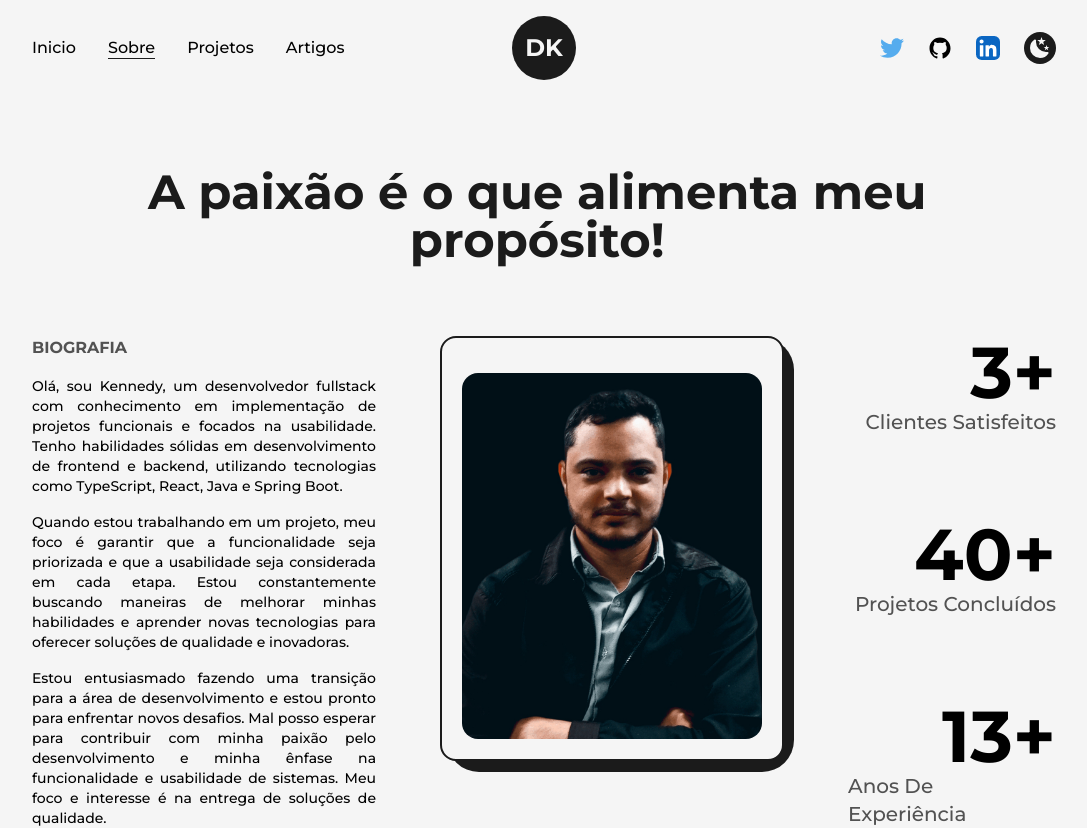
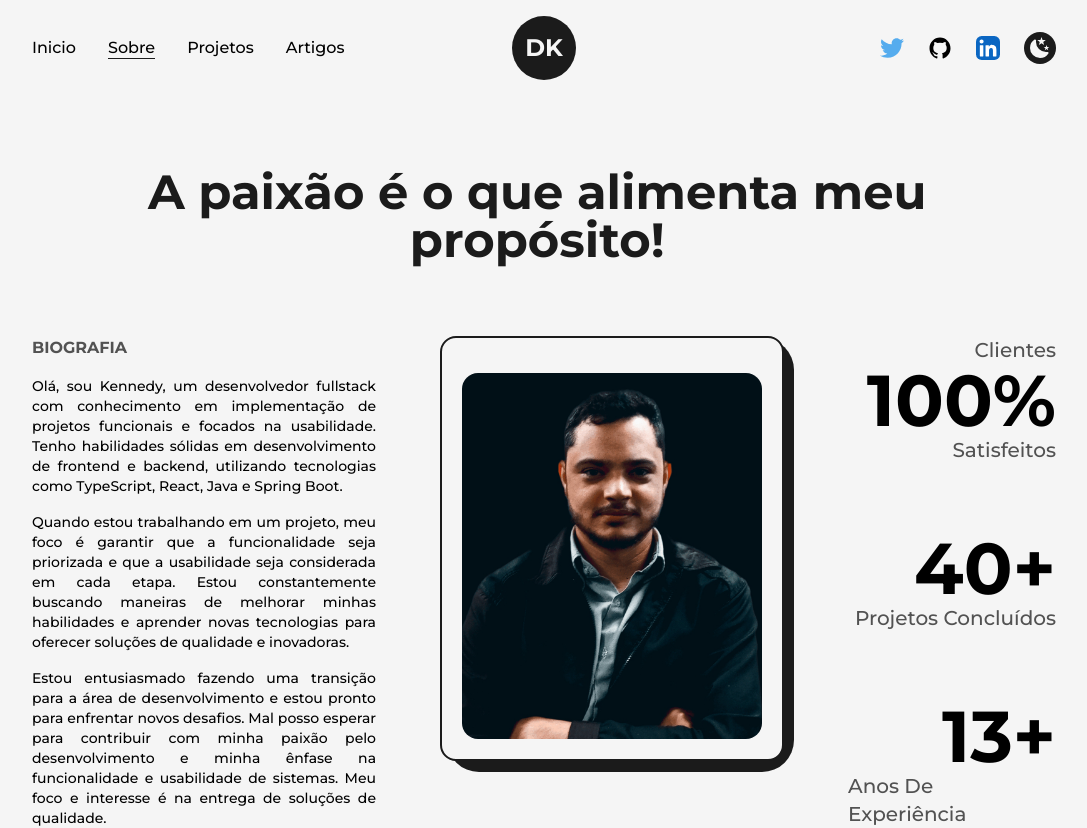
Before and after one commit to KEENNEEDYY/portifolio-CB, a Next.js app: page /about in a window 1280 px wide. Shown: the top 828 px of the page, without its empty margins (96-1183 px from the left). Built offline with nearby package versions, Linux system fonts and the light colour scheme.

Commit message:
Template finish

```diff
--- a/src/components/Education.js
+++ b/src/components/Education.js
@@ -71,7 +71,7 @@ const Education = () => {
                         type={"Bacharel em Sistemas De Informação"}
                         time={"08/07/2022"}
                         place={"UNIVERSIDADE ESTÁCIO DE SÁ"}
-                        info={"Estruturas de Dados e Algoritmos, Engenharia de Sistemas de Computação e Inteligência Artificial"}
+                        info={"Estruturas de Dados e Algoritmos, Arquitetura de Sistemas e de Computação e Inteligência Artificial"}
                     />
                 </ul>
                 <ul className="w-full flex flex-col items-start justify-between ml-4" >
--- a/src/components/Experience.js
+++ b/src/components/Experience.js
@@ -84,7 +84,7 @@ const Experience = () => {
                             companyLink={"www.valenet.com.br"}
                             time={"out/2021 - atual"}
                             address={"Itabira - MG"}
-                            work={"Como analista de redes pleno, tenho uma sólida experiência em diversas áreas, incluindo o trabalho com sistemas de monitoramento, como Solar Winds, Zabbix, Grafana e Cacti. Fui responsável por configurar parâmetros essenciais, como SNMP, OID e ICMP, e por desenhar topologias para monitorar ativos de rede. Tenho habilidades sólidas em OSI/TCP IP, o que me permite identificar e solucionar incidentes de rede, aplicando soluções iniciais nas camadas física, de enlace e de rede. Na camada de enlace, possuo experiência em configurar e resolver problemas, incluindo loops de rede, gerenciamento de equipamentos com VLANs e configuração de MPLS. Tenho conhecimento em identificar interfaces, como SFP e QSFP, e em entender diferentes codificações ópticas, como multimode, singlemode, bidirecional e unidirecional. Além disso, sou capaz de analisar o sinal de equipamentos de fibra ou rádio. Tenho vivência em configurar e estruturar sistemas de telefonia fixa comutada, monitorando e analisando troncos de telefonia. Também configurei TDM e bundle para entrega de troncos de telefonia até um gateway. Na camada de rede, tenho experiência em DHCP, roteamento estático, OSPF, MPLS, PPPoE, NAT e firewall no Mikrotik e no Linux, utilizando IPtables. Além disso, possuo conhecimento em PABX Elastic e Isabel, o que adiciona mais habilidades ao meu perfil como analista de redes."}
+                            work={"Como analista de redes pleno, tenho uma sólida experiência em diversas áreas, incluindo o trabalho com sistemas de monitoramento, como Solar Winds, Zabbix, Grafana e Cacti. Fui responsável por configurar parâmetros essenciais, como SNMP, OID e ICMP, e por desenhar topologias para monitorar ativos de rede. Tenho habilidades sólidas em OSI/TCP IP, o que me permite identificar e solucionar incidentes de rede, aplicando soluções iniciais nas camadas física, de enlace e de rede. Na camada de enlace, possuo experiência em configurar e resolver problemas, incluindo loops de rede, gerenciamento de equipamentos com VLANs e configuração de MPLS. Tenho conhecimento em identificar interfaces, como SFP e QSFP, e em entender diferentes codificações ópticas, como multimode, singlemode, bidirecional e unidirecional. Além disso, sou capaz de analisar o sinal de equipamentos de fibra ou rádio. Tenho vivência em configurar e estruturar sistemas de telefonia fixa comutada, monitorando e analisando troncos de telefonia. Também configurei TDM e bundle para entrega de troncos de telefonia até um gateway. Na camada de rede, tenho experiência em DHCP, roteamento estático, OSPF, MPLS, PPPoE, NAT e firewall no Mikrotik e no Linux, utilizando IPtables. Além disso, possuo conhecimento em PABX Elastic e Isabel."}
                         />
                 </ul>
                 <ul className="w-full flex flex-col items-start justify-between ml-4 mb-1" >
--- a/src/pages/about.js
+++ b/src/pages/about.js
@@ -90,13 +90,18 @@ const about = () => {
                         xl:col-span-8 xl:flex-row xl:items-center lg:order-3'
                     >
                         <div className='flex flex-col items-end justify-center xl:items-center' >
+                            <h2 className='text-xl font-medium capitalize text-dark/75 dark:text-light
+                                xl:text-center md:text-lg sm:text-base xs:text-sm'
+                            >
+                                clientes
+                            </h2>
                             <span className='inline-block text-7xl font-bold md:text-6xl sm:text-5xl xs:text-4xl'>
-                                <AnimatedNumbers value={3} />+
+                                <AnimatedNumbers value={100} />%
                             </span>
                             <h2 className='text-xl font-medium capitalize text-dark/75 dark:text-light
                                 xl:text-center md:text-lg sm:text-base xs:text-sm'
                             >
-                                clientes satisfeitos
+                                satisfeitos
                             </h2>
                         </div>
                         <div className='flex flex-col items-end justify-center xl:items-center'>
--- a/src/pages/index.js
+++ b/src/pages/index.js
@@ -33,7 +33,7 @@ export default function Home() {
               />
               <p className='my-4 text-base font-medium lg:text-justify md:text-sm sm:text-xs' >
                 Como um desenvolvedor full-stack, dedico-me a transformar ideias em aplicações inovadoras.
-                Explore meus projetos e artigos mais recentes, mostrando minha experiência em React, SpringBoot e desenvolvimento de sistemas.
+                Explore meus projetos mais recentes, mostrando minha experiência em React, SpringBoot e desenvolvimento de sistemas.
               </p>
               <div className='flex items-center self-start mt-2 lg:self-center'>
                 <Link href="/dummy.pdf" target={"_blank"} className="flex items-center bg-dark text-light p-2.5 px-6
```
